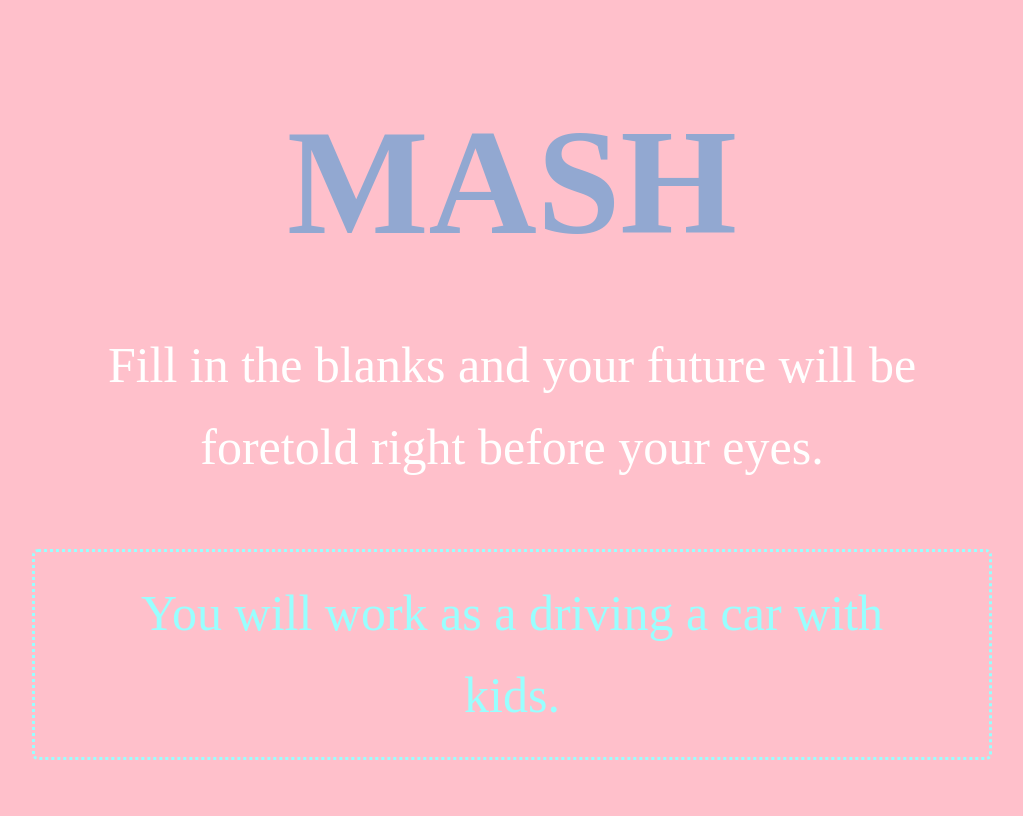
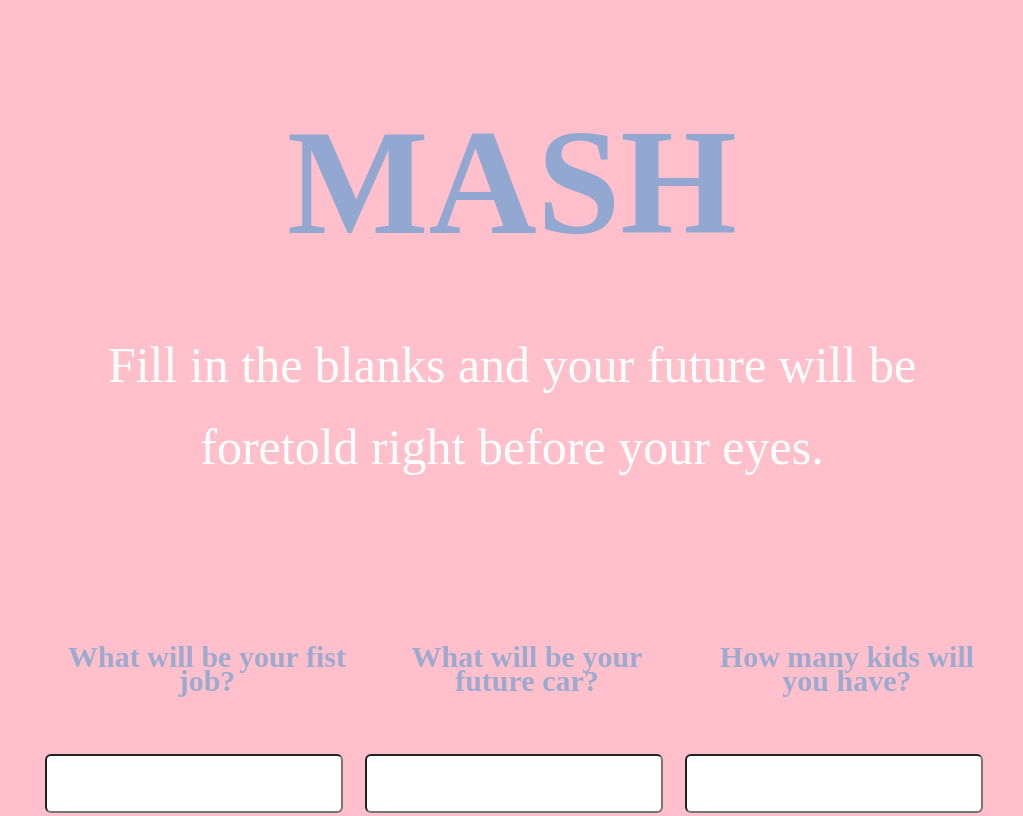
Before and after one commit to Adominguez219/MASH-Game, a plain HTML site: page index.html in a window 1280 px wide. Shown: the top 816 px of the page, without its empty margins (128-1151 px from the left). Drawn offline with Linux system fonts and the light colour scheme.

Commit message:
.hide back to normal

```diff
--- a/style.css
+++ b/style.css
@@ -113,8 +113,8 @@ h1 {
 
 
 .hide {
-  opacity: 100;
-  height: 10;
+  opacity: 0;
+  height: 0;
 }
 
 .show {
```
